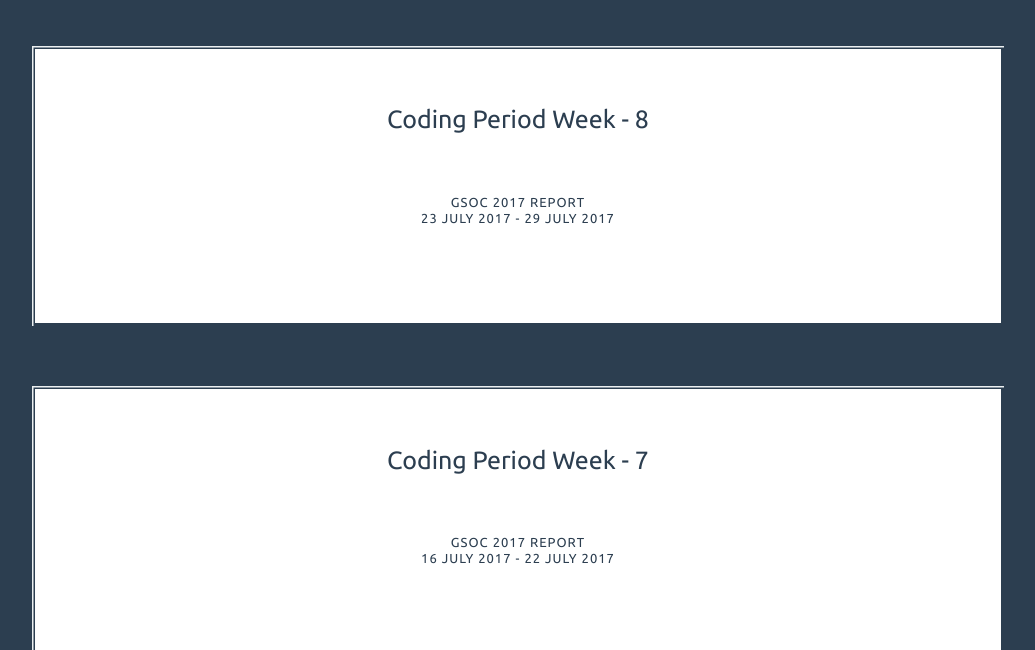
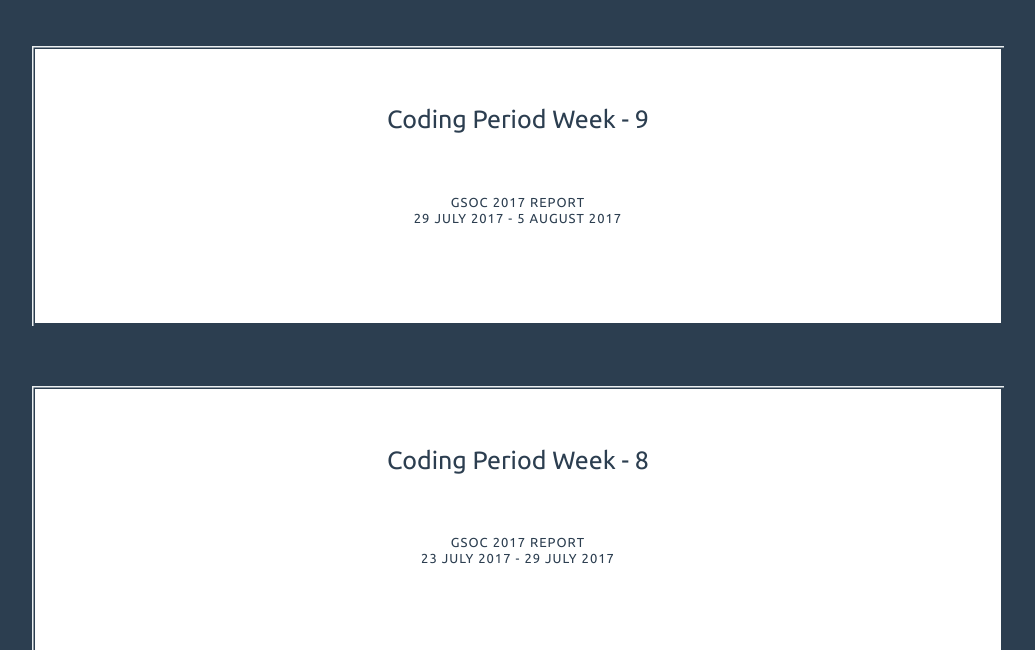
Before and after one commit to Shekharrajak/shekharrajak.github.io, a Jekyll site: the page built from gsoc_2017_posts.md, in a window 1280 px wide and 900 px high. Shown: the part 250-900 px from the top of the window, without its empty margins (122-1157 px from the left). Built offline with Jekyll 4.4.1, drawn with Linux system fonts in a browser that asks for light colours; nearby versions of some CDN libraries; some of the changed lines change nothing that is shown.

Commit message:
week 9 gsoc 2017

```diff
--- /dev/null
+++ b/_posts/gsoc17_posts/2017-8-5-Coding-Period-Week-9.md
@@ -0,0 +1,80 @@
+---
+layout: post
+sciruby_post: true
+title: Coding Period Week - 9
+week:  29 July 2017 - 5 August 2017
+posted_on: 22 August 2017
+type: post
+categories: gsoc2017_post
+permalink: /blog/GSoC-2017/:title
+tags:
+  - Open Source
+  - GSoC
+  - SciRuby
+  - Daru
+---
+
+
+####
+
+
+##### 28,29 July 2017 Report :
+
+- Adding more examples for google charts and fixing/adding features .
+
+New examples link: [http://nbviewer.jupyter.org/github/shekharrajak/daru-view/tree/examples/spec/dummy_iruby/](http://nbviewer.jupyter.org/github/shekharrajak/daru-view/tree/examples/spec/dummy_iruby/)
+
+- Improving the documentation. I found that nanoc web application can generate the html code. So it is easy to see the generated site (Some css only works in localhost) : [https://shekharrajak.github.io/daru-view/spec/dummy_nanoc/output/](https://shekharrajak.github.io/daru-view/spec/dummy_nanoc/output/)
+
+- Download button for highcharts is working now. Fixed it here :
+[https://github.com/Shekharrajak/daru-view/pull/42](https://github.com/Shekharrajak/daru-view/pull/42)
+
+
+-------------------------------------------------
+
+##### 30, 31 July 2017 Report :
+
+- Added more examples and use cases of google charts, table and highcharts : Jupyter Notebook Viewer
+
+- Created one rails repo to solve some real world data visualisation problem using daru-io and daru-view : [https://github.com/Shekharrajak/daru_examples_io_view_rails](https://github.com/Shekharrajak/daru_examples_io_view_rails)
+
+We are trying to take data as json from this link [https://api.github.com/orgs/Sciruby/repos](https://api.github.com/orgs/Sciruby/repos)
+ and  trying to analyse. The dataframe will be : [http://nbviewer.jupyter.org/github/athityakumar/daru-io/blob/iruby-examples/iruby/json_importer.ipynb](http://nbviewer.jupyter.org/github/athityakumar/daru-io/blob/iruby-examples/iruby/json_importer.ipynb)
+
+- Fixed few bugs in daru-view and trying to make coverage report better.
+
+
+
+-------------------------------------------------
+
+##### 1, 2 August 2017 Report :
+
+- Adding examples in Rails app using daru-io and daru-view : [https://github.com/Shekharrajak/daru_examples_io_view_rails](https://github.com/Shekharrajak/daru_examples_io_view_rails)
+
+We are using various json data from the url : [https://api.github.com/orgs/Sciruby/](https://api.github.com/orgs/Sciruby/)repos about the sciruby org in github.
+
+One can see the working here : [https://github.com/Shekharrajak/daru_examples_io_view_rails/pull/4#issuecomment-319760525](https://github.com/Shekharrajak/daru_examples_io_view_rails/pull/4#issuecomment-319760525)
+
+I want to host this small rails app for free. I tried few sites but I got some error or failed to setup. If anyone knows the good tool to host the rails app for free then let me know.
+
+- I see an error while requiring the data_tables : [https://github.com/Shekharrajak/daru_examples_io_view_rails/issues/3](https://github.com/Shekharrajak/daru_examples_io_view_rails/issues/3) but I see that in daru nyaplot and other libraries is added as add_development_dependency (not the add_runtime_dependency )
+I think I need something in daru/view/view.rb
+
+-------------------------------------------------
+
+##### 3, 4 Aug 2017 Report :
+
+- Working on a demo rails app to show the features of daru-view and daru-io. Trying to get more data from the github/sciryby api.
+
+I have found some good links, that can be helpful for analysing the sciruby github :
+
+1. [https://api.github.com/repos/SciRuby/daru/contributors](https://api.github.com/repos/SciRuby/daru/contributors)
+2. [https://api.github.com/repos/SciRuby/daru](https://api.github.com/repos/SciRuby/daru)
+
+and many other links : [https://developer.github.com/v3/repos/](https://developer.github.com/v3/repos/)
+
+- The rails app shows some error in browser when we do `bundle exec rails s` . I opened a issue to discuss about it (problem seems on google_visualr) : [https://github.com/winston/google_visualr/issues/117](https://github.com/winston/google_visualr/issues/117)
+
+- daru-view/highcharts can work offline. (Nyaplot and googlecharts have some online dependencies). To update the JS files of the daru-view I thought about to defining a command : [https://github.com/Shekharrajak/daru-view/issues/47](https://github.com/Shekharrajak/daru-view/issues/47)
+
+-------------------------------------------------
```
Also changed, not shown: _posts/gsoc17_posts/2017-7-31-Coding-Period-Week-8.md (+1 -1 lines).
